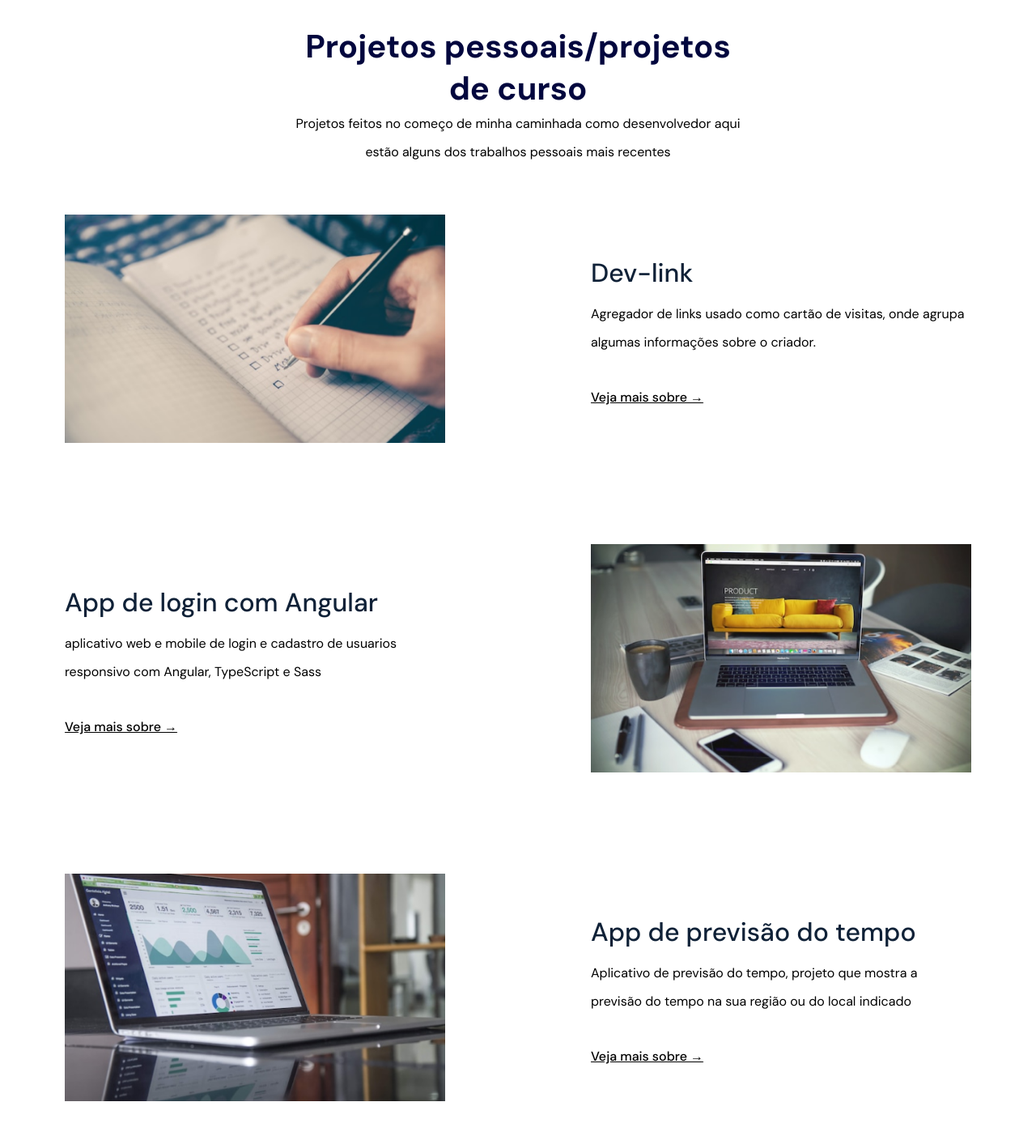
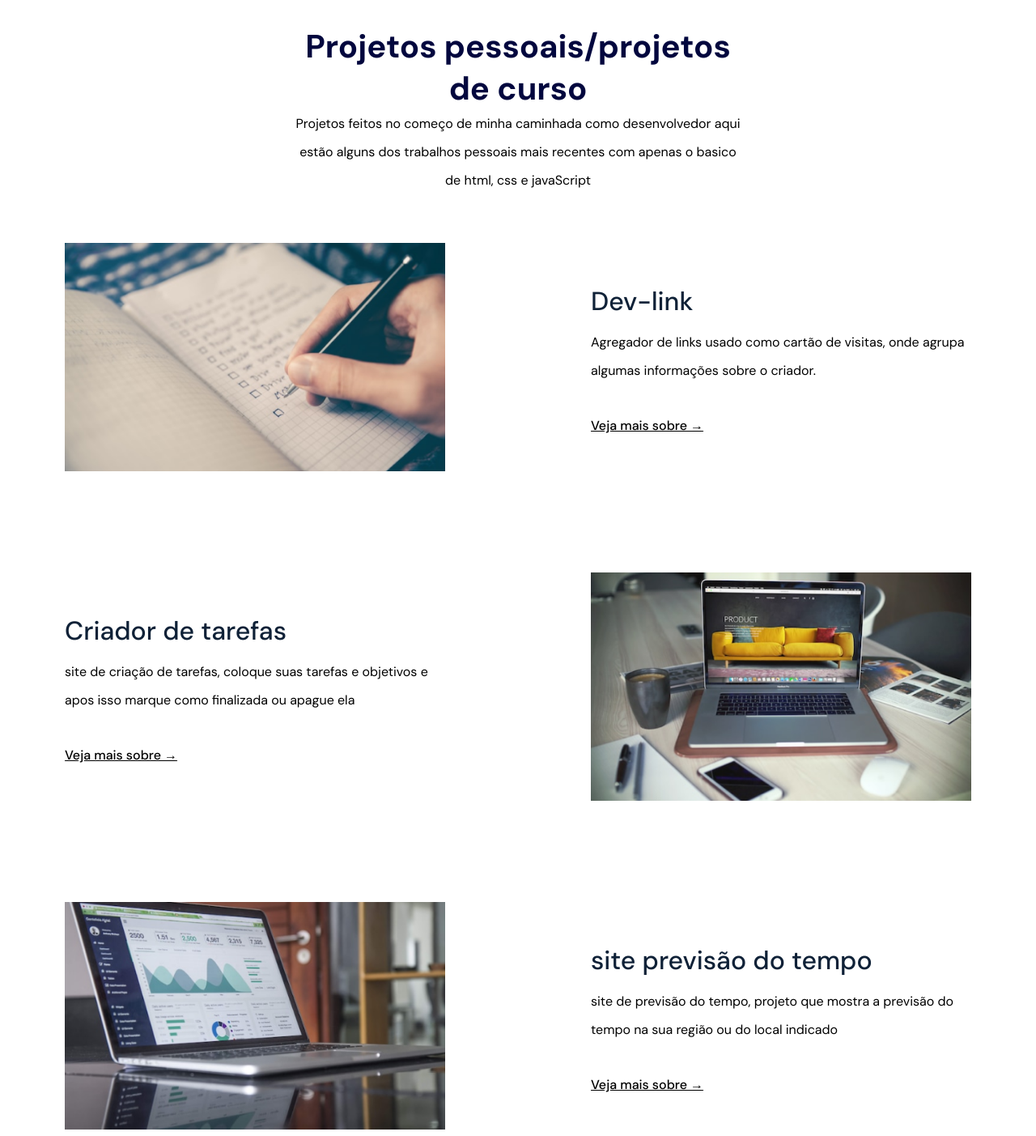
Before and after one commit to Shimoto008/Shimoto008.github.io, a plain HTML site: page index.html in a window 1280 px wide. Shown: the part 2560-3963 px from the top of the page at 81% size. Drawn offline with Linux system fonts and the light colour scheme; a script that the page names is missing.

Commit message:
atualização links funcionais

```diff
--- a/index.html
+++ b/index.html
@@ -218,7 +218,7 @@
     <h2 class="secondary-title">Projetos pessoais/projetos de curso</h2>
     <p>
         Projetos feitos no começo de minha caminhada como desenvolvedor
-        aqui estão alguns dos trabalhos pessoais mais recentes
+        aqui estão alguns dos trabalhos pessoais mais recentes com apenas o basico de html, css e javaScript
     </p>
   </div>
   <ul>
@@ -240,11 +240,11 @@
             <img src="assets/ecommerce.png" alt="app login">
         </div>
        <div class="projects__info">
-        <h3 class="tertiary-title">App  de login com Angular</h3>
+        <h3 class="tertiary-title">Criador de tarefas</h3>
         <p>
-            aplicativo web e mobile de login e cadastro de usuarios responsivo com Angular, TypeScript e Sass
+           site de criação de tarefas, coloque suas tarefas e objetivos e apos isso marque como finalizada ou apague ela
         </p>
-        <a href="#" target="_blank">Veja mais sobre &rarr;</a>
+        <a href="https://shimoto008.github.io/criador-de-tarefas.github.io/" target="_blank">Veja mais sobre &rarr;</a>
     </div>
     </li>
 
@@ -253,9 +253,9 @@
             <img src="assets/delivery.png" alt="previsão do tempo">
         </div>
        <div class="projects__info">
-        <h3 class="tertiary-title">App de previsão do tempo</h3>
+        <h3 class="tertiary-title">site previsão do tempo</h3>
         <p>
-            Aplicativo de previsão do tempo, projeto que mostra a previsão do tempo na sua região ou do local indicado
+            site de previsão do tempo, projeto que mostra a previsão do tempo na sua região ou do local indicado
         </p>
         <a href="https://shimoto008.github.io/previsao-do-tempo.github.io/" target="_blank">Veja mais sobre &rarr;</a>
     </div>
```
